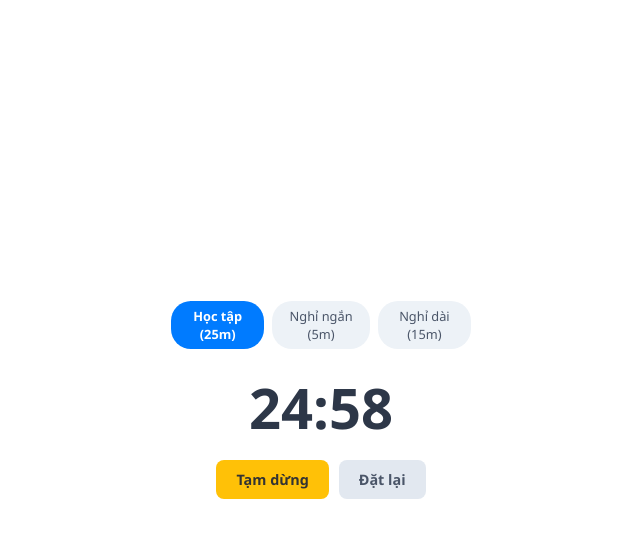
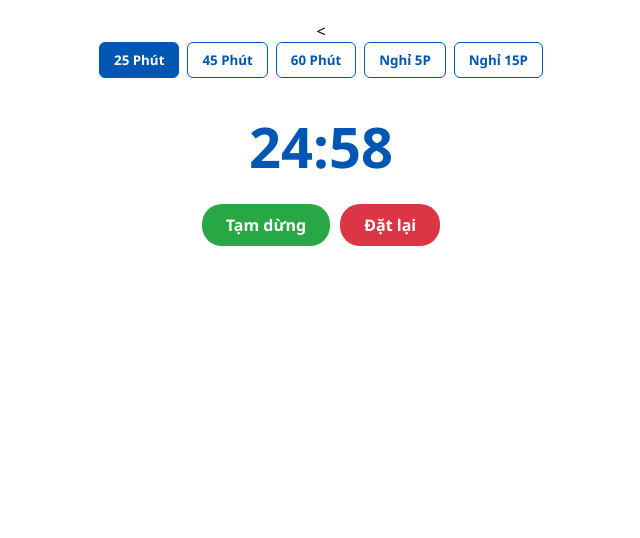
Before and after one commit to romoi21/on-thi-VT3, a plain HTML site: page pomodoro.html in a window 1280 px wide. Both pictures are taken after a click on the button "Bắt đầu". Shown: the whole page, without its empty margins (319-959 px from the left). Drawn offline with Linux system fonts and the light colour scheme.

Commit message:
Add files via upload

```diff
--- a/pomodoro.html
+++ b/pomodoro.html
@@ -1,4 +1,4 @@
-<!DOCTYPE html>
+<<!DOCTYPE html>
 <html lang="vi">
 <head>
     <meta charset="UTF-8">
@@ -6,77 +6,76 @@
     <title>Đồng hồ Pomodoro</title>
     <style>
         * { box-sizing: border-box; margin: 0; padding: 0; font-family: 'Segoe UI', Tahoma, Geneva, Verdana, sans-serif; }
-        body { background: #ffffff; display: flex; justify-content: center; align-items: center; height: 100vh; }
+        body { background: #ffffff; display: flex; flex-direction: column; align-items: center; justify-content: center; padding: 20px; }
 
-        .pomo-card {
-            background: #ffffff;
-            padding: 20px;
-            width: 100%;
-            max-width: 340px;
-            text-align: center;
+        .timer-display { font-size: 3.5rem; font-weight: bold; color: #0056b3; margin: 15px 0; }
+
+        .btn-group { display: flex; gap: 8px; flex-wrap: wrap; justify-content: center; margin-bottom: 15px; }
+
+        button {
+            padding: 8px 14px;
+            border: 1px solid #0056b3;
+            background: white;
+            color: #0056b3;
+            border-radius: 6px;
+            font-weight: 600;
+            cursor: pointer;
+            transition: 0.2s;
         }
+        button:hover, button.active { background: #0056b3; color: white; }
 
-        .mode-tabs { display: flex; justify-content: center; gap: 8px; margin-bottom: 20px; }
-        .tab-btn {
-            background: #edf2f7; border: none; padding: 6px 12px; border-radius: 20px;
-            font-size: 0.8rem; color: #4a5568; cursor: pointer; transition: all 0.2s;
-        }
-        .tab-btn.active { background: #007bff; color: white; font-weight: 600; }
-
-        .timer-display {
-            font-size: 3.5rem; font-weight: 700; color: #2d3748; margin: 10px 0;
-            font-variant-numeric: tabular-nums;
-        }
-
-        .controls { display: flex; justify-content: center; gap: 10px; margin-top: 15px; }
-        .ctrl-btn {
-            border: none; padding: 10px 20px; border-radius: 8px; font-size: 0.9rem;
-            font-weight: 600; cursor: pointer; transition: transform 0.1s, background 0.2s;
-        }
-        .ctrl-btn:active { transform: scale(0.96); }
+        .controls { display: flex; gap: 10px; margin-top: 5px; }
+        .btn-main { padding: 10px 24px; font-size: 1rem; border-radius: 20px; border: none; }
         .btn-start { background: #28a745; color: white; }
-        .btn-pause { background: #ffc107; color: #333; display: none; }
-        .btn-reset { background: #e2e8f0; color: #4a5568; }
+        .btn-start:hover { background: #218838; }
+        .btn-reset { background: #dc3545; color: white; }
+        .btn-reset:hover { background: #c82333; }
     </style>
 </head>
 <body>
 
-<div class="pomo-card">
-    <div class="mode-tabs">
-        <button class="tab-btn active" onclick="switchMode(25, this)">Học tập (25m)</button>
-        <button class="tab-btn" onclick="switchMode(5, this)">Nghỉ ngắn (5m)</button>
-        <button class="tab-btn" onclick="switchMode(15, this)">Nghỉ dài (15m)</button>
+    <div class="btn-group">
+        <button onclick="setTimer(25, this)" class="active">25 Phút</button>
+        <button onclick="setTimer(45, this)">45 Phút</button>
+        <button onclick="setTimer(60, this)">60 Phút</button>
+        <button onclick="setTimer(5, this)">Nghỉ 5P</button>
+        <button onclick="setTimer(15, this)">Nghỉ 15P</button>
     </div>
 
-    <div class="timer-display" id="timer">25:00</div>
+    <div class="timer-display" id="time">25:00</div>
 
     <div class="controls">
-        <button class="ctrl-btn btn-start" id="startBtn" onclick="startTimer()">Bắt đầu</button>
-        <button class="ctrl-btn btn-pause" id="pauseBtn" onclick="pauseTimer()">Tạm dừng</button>
-        <button class="ctrl-btn btn-reset" onclick="resetTimer()">Đặt lại</button>
-    </div>
+        <button class="btn-main btn-start" id="startBtn" onclick="toggleTimer()">Bắt đầu</button>
+        <button class="btn-main btn-reset" onclick="resetTimer()">Đặt lại</button>
     </div>
 
     <script>
-    let duration = 25 * 60;
-    let timeLeft = duration;
+        let timeLeft = 25 * 60;
         let timerId = null;
-
-    const timerDisplay = document.getElementById('timer');
-    const startBtn = document.getElementById('startBtn');
-    const pauseBtn = document.getElementById('pauseBtn');
+        let defaultTime = 25 * 60;
 
         function updateDisplay() {
-        const m = Math.floor(timeLeft / 60);
-        const s = timeLeft % 60;
-        timerDisplay.textContent = `${m.toString().padStart(2, '0')}:${s.toString().padStart(2, '0')}`;
+            const minutes = Math.floor(timeLeft / 60);
+            const seconds = timeLeft % 60;
+            document.getElementById('time').innerText =
+                `${minutes.toString().padStart(2, '0')}:${seconds.toString().padStart(2, '0')}`;
         }
 
-    function startTimer() {
-        if (timerId !== null) return;
-        startBtn.style.display = 'none';
-        pauseBtn.style.display = 'inline-block';
+        function setTimer(minutes, btnElement) {
+            clearInterval(timerId);
+            timerId = null;
+            document.getElementById('startBtn').innerText = 'Bắt đầu';
+            defaultTime = minutes * 60;
+            timeLeft = defaultTime;
+            updateDisplay();
 
+            document.querySelectorAll('.btn-group button').forEach(b => b.classList.remove('active'));
+            if(btnElement) btnElement.classList.add('active');
+        }
+
+        function toggleTimer() {
+            const startBtn = document.getElementById('startBtn');
+            if (timerId === null) {
                 timerId = setInterval(() => {
                     if (timeLeft > 0) {
                         timeLeft--;
@@ -84,33 +83,25 @@
                     } else {
                         clearInterval(timerId);
                         timerId = null;
-                alert("🎉 Đã hoàn thành phiên tập trung! Hãy nghỉ ngơi nào.");
-                resetTimer();
+                        alert('Đã hết giờ tập trung! Hãy nghỉ ngơi chút nhé.');
+                        startBtn.innerText = 'Bắt đầu';
                     }
                 }, 1000);
-    }
-
-    function pauseTimer() {
+                startBtn.innerText = 'Tạm dừng';
+            } else {
                 clearInterval(timerId);
                 timerId = null;
-        startBtn.style.display = 'inline-block';
-        pauseBtn.style.display = 'none';
+                startBtn.innerText = 'Tiếp tục';
+            }
         }
 
         function resetTimer() {
-        pauseTimer();
-        timeLeft = duration;
+            clearInterval(timerId);
+            timerId = null;
+            timeLeft = defaultTime;
             updateDisplay();
+            document.getElementById('startBtn').innerText = 'Bắt đầu';
         }
-
-    function switchMode(minutes, btn) {
-        document.querySelectorAll('.tab-btn').forEach(b => b.classList.remove('active'));
-        btn.classList.add('active');
-        duration = minutes * 60;
-        resetTimer();
-    }
-
-    updateDisplay();
     </script>
 </body>
 </html>
```
Also changed, not shown: index.html (+103 -8 lines). Lines whose indentation alone changed are shown as unchanged.
